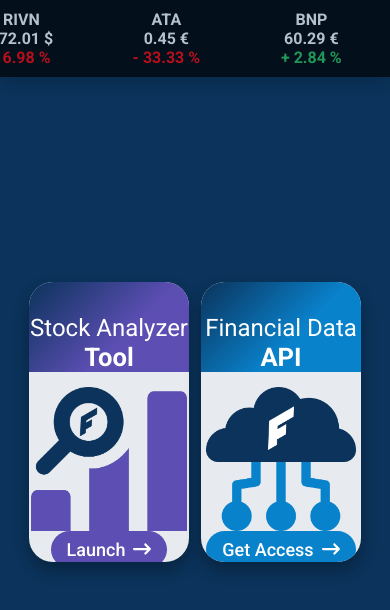
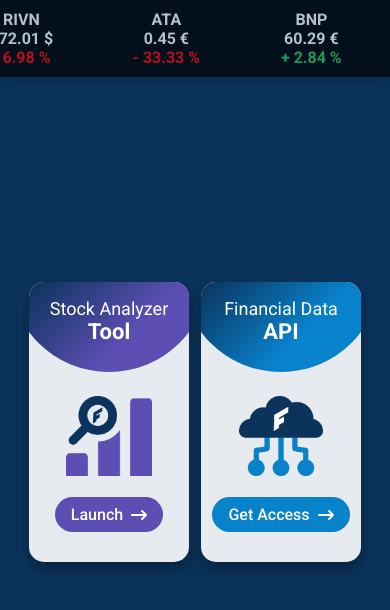
Before and after one commit to dnitecki/finfetch-ui, a React (Create React App) app: page / in a window 390 px wide. Shown: the top 610 px of the page. Built offline with nearby package versions, Linux system fonts and the light colour scheme.

Commit message:
apps page mobile

```diff
--- a/src/apps/finfetch-api/pages/documentation/Documentation.jsx
+++ b/src/apps/finfetch-api/pages/documentation/Documentation.jsx
@@ -37,7 +37,6 @@ export default function Documentation() {
   useEffect(() => {
     const observer = new IntersectionObserver((entries) => {
       entries.forEach((entry) => {
-        console.log(entry);
         if (entry.isIntersecting) {
           entry.target.classList.add("reveal");
         } else {
--- a/src/components/stockTicker/StockTicker.scss
+++ b/src/components/stockTicker/StockTicker.scss
@@ -80,3 +80,8 @@
   display: block;
   font-size: 20px;
 }
+@media all and (max-width: 600px) {
+  .ticker-content:hover {
+    animation-play-state: running;
+  }
+}
--- a/src/pages/landingPage/LandingPage.jsx
+++ b/src/pages/landingPage/LandingPage.jsx
@@ -1,6 +1,6 @@
 import React, { useState } from "react";
 import "./LandingPage.scss";
-import { NavLink, useNavigate, useLocation } from "react-router-dom";
+import { useNavigate, useLocation } from "react-router-dom";
 import StockTicker from "../../components/stockTicker/StockTicker";
 import icon from "../../assets/FinFetch-icon.png";
 import iconText from "../../assets/FinFetch-icon-text.png";
@@ -12,22 +12,28 @@ import { FontAwesomeIcon } from "@fortawesome/react-fontawesome";
 import { faArrowRightLong } from "@fortawesome/free-solid-svg-icons";
 
 const changeBgDashboard = () => {
+  if (window.screen.width > 600) {
     document.getElementById("landingPage").style.background = "#5C4EB3";
     document.getElementById("landingPage-main").style.display = "none";
     document.getElementById("landingPage-api").style.display = "none";
     document.getElementById("landingPage-dashboard").style.display = "flex";
+  }
 };
 const changeBgApi = () => {
+  if (window.screen.width > 600) {
     document.getElementById("landingPage").style.background = "#0982cc";
     document.getElementById("landingPage-main").style.display = "none";
     document.getElementById("landingPage-dashboard").style.display = "none";
     document.getElementById("landingPage-api").style.display = "flex";
+  }
 };
 const resetBg = () => {
+  if (window.screen.width > 600) {
     document.getElementById("landingPage").style.background = "#0b335b";
     document.getElementById("landingPage-api").style.display = "none";
     document.getElementById("landingPage-dashboard").style.display = "none";
     document.getElementById("landingPage-main").style.display = "flex";
+  }
 };
 export default function LandingPage() {
   const navigate = useNavigate();
@@ -101,7 +107,7 @@ export default function LandingPage() {
             <button
               className="landingPage-button"
               onClick={apiClick}
-              onMouseOver={changeBgApi}
+              onMouseOver={changeBgDashboard}
             >
               <div className="landingPage-card">
                 <div className="landingPage-circle-dash">
--- a/src/pages/landingPage/LandingPage.scss
+++ b/src/pages/landingPage/LandingPage.scss
@@ -73,7 +73,7 @@
   width: 16rem;
   background: rgba(255, 255, 255, 0.9);
   backdrop-filter: blur(5px);
-  border-radius: 1.5rem;
+  border-radius: 20px;
   box-shadow: 0 0.5rem 1rem #0000004c;
   top: 0;
   transition: all ease 0.3s;
@@ -249,8 +249,46 @@
   .landingPage-card {
     height: 17.5rem;
     width: 10rem;
+    border-radius: 15px;
   }
   .landingPage-text {
     display: none;
   }
+  .landingPage-screen-icon-api {
+    height: 8rem;
+  }
+  .landingPage-circle-dash {
+    clip-path: circle(100px at center -10px);
+  }
+  .landingPage-circle-api {
+    clip-path: circle(100px at center -10px);
+  }
+  .landingPage-app-name {
+    font-size: 18px;
+    font-weight: 400;
+    margin-top: 1rem;
+  }
+  .landingPage-bold {
+    font-size: 22px;
+  }
+  .landingPage-card-content {
+    height: 60%;
+  }
+  .landingPage-card-icon-api {
+    height: 5rem;
+    margin-top: 1rem;
+  }
+  .landingPage-card-icon-dash {
+    height: 5rem;
+    margin-top: 1rem;
+  }
+  .landingPage-card-button {
+    margin-bottom: 1rem;
+  }
+  .landingPage-card-button-dashboard {
+    font-size: 16px;
+  }
+  .landingPage-card-button-api {
+    font-size: 16px;
+  }
 }
```
Lines whose indentation alone changed are shown as unchanged.
